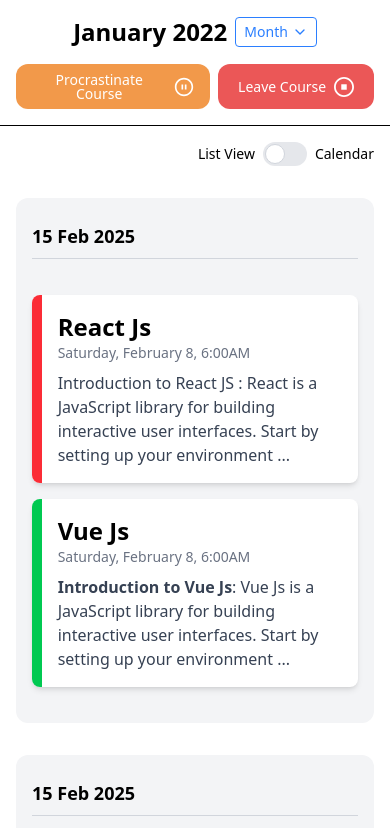
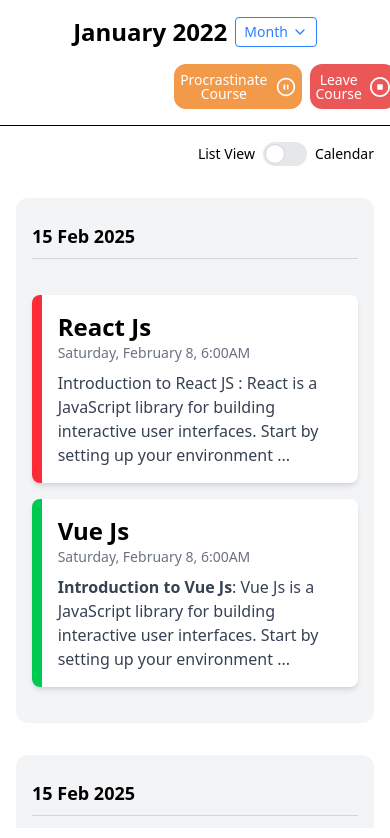
Before and after one commit to MrNobodyCam/SmartSched, a React (Vite) app in the folder frontend/: page / in a window 390 px wide. Shown: the top 838 px of the page. Built offline with nearby package versions, Linux system fonts and the light colour scheme.

Commit message:
schedule_already_create v1.3

```diff
--- a/frontend/src/components/sechulde_create.tsx
+++ b/frontend/src/components/sechulde_create.tsx
@@ -114,7 +114,7 @@ const CourseScheduleViewer = () => {
             Month <ChevronDown size={16} className="ml-1" />
           </button>
         </div>
-        <div className="flex sm:ml-auto space-x-2 sm:justify-start justify-center">
+        <div className="flex sm:ml-auto space-x-2 sm:justify-start justify-center sm:ml-0 ml-[180px]">
           <button className="flex items-center justify-center bg-[#F2994A] text-white rounded-xl px-4 py-2 text-sm w-[200px] h-[45px] gap-2">
             <span className="leading-none">Procrastinate Course</span>
             <img src={PlayPauseIcon} alt="Procrastinate" className="w-5 h-5" />
```
